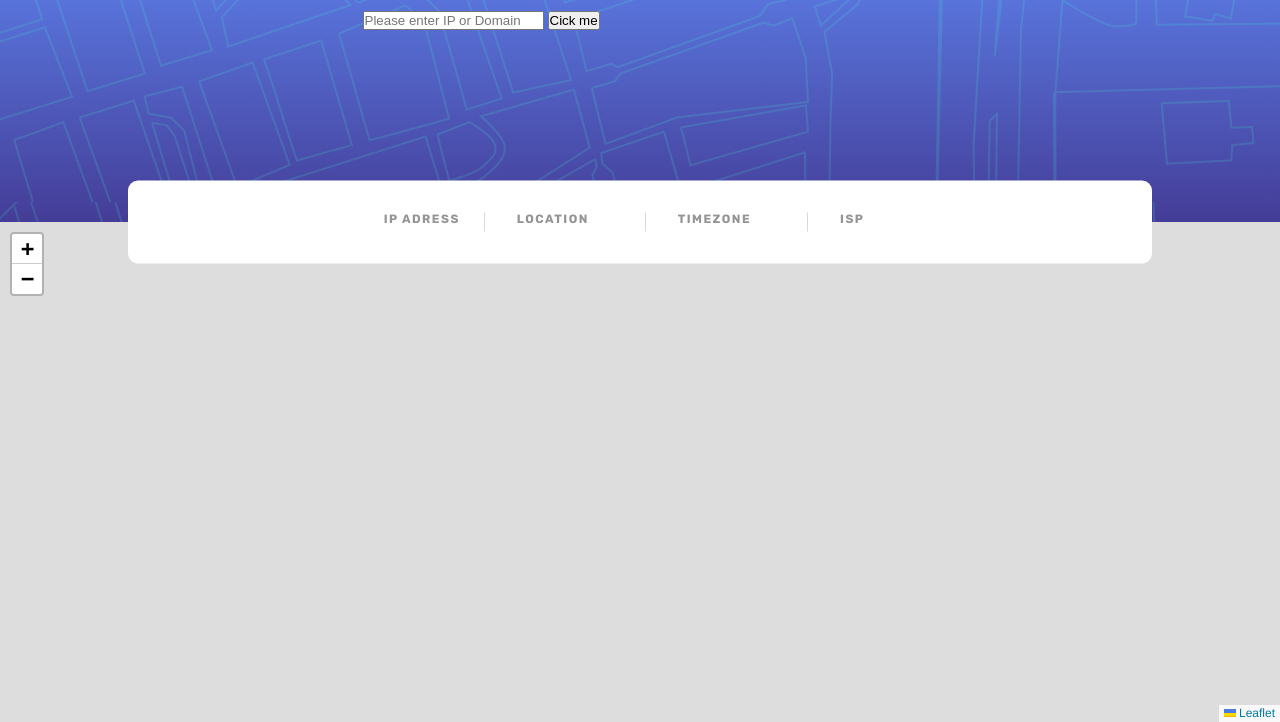
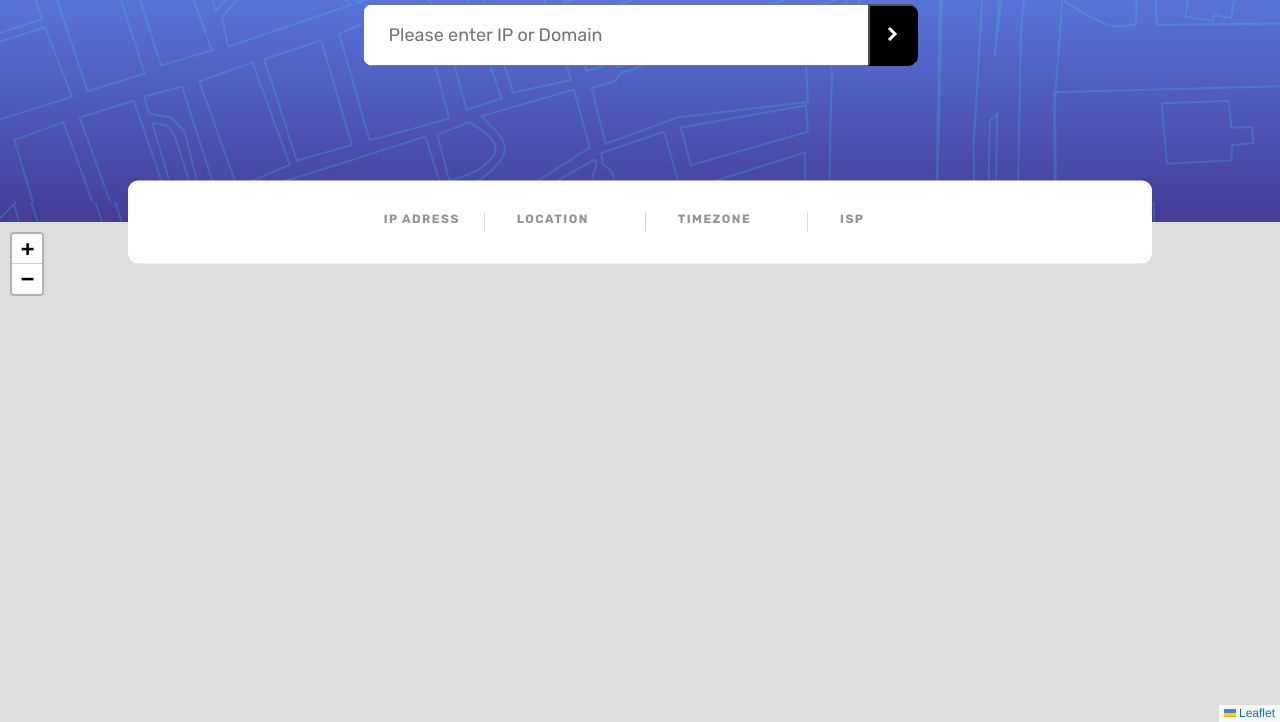
Before and after one commit to ceimiplace/ip-adress, a plain HTML site: page index.html in a window 1280 px wide. Shown: the part 78-800 px from the top of the page. Drawn offline with nearby package versions, Linux system fonts and the light colour scheme; no server answers.

Commit message:
finished

```diff
--- a/index.css
+++ b/index.css
@@ -31,15 +31,37 @@
   grid-row: 2;
   z-index: 1;
 }
+/* input design */
+.button-search {
+  width: 50px;
+  background-color: black;
+  position: absolute;
+  right: 100px;
+  height: 100%;
+  right: 0;
+}
 .input-container {
   width: 80%;
   max-width: 555px;
+  position: relative;
+  overflow: hidden;
+  border-radius: 10px;
 }
 .input-header {
-  margin-top: 26px;
-  margin-bottom: 29px;
+  height: 100%;
+  width: 100%;
+  padding: 18px 24px;
+  font-family: "Rubik";
+  font-style: normal;
+  font-weight: 400;
+  font-size: 18px;
+  line-height: 21px;
+
+  color: #2c2c2c;
+  outline: none;
 }
 .header-heading-text {
+  margin-bottom: 26px;
   color: white;
 }
 .informations {
@@ -106,4 +128,10 @@
   .information-text {
     font-size: 12px;
   }
+  .header-heading-text {
+    font-size: 32px;
+    line-height: 30px;
+
+    letter-spacing: -0.285714px;
+  }
 }
--- a/index.html
+++ b/index.html
@@ -24,7 +24,9 @@
         <h1 class="header-heading-text">IP Address Tracker</h1>
         <div class="input-container">
           <input class="input-header" placeholder="Please enter IP or Domain" />
-          <button class="button-search">Cick me</button>
+          <button class="button-search">
+            <img src="./images/icon-arrow.svg" />
+          </button>
         </div>
         <section class="informations">
           <div>
--- a/scrips.js
+++ b/scrips.js
@@ -1,4 +1,5 @@
 const map = L.map("map");
+
 let queryString = new URLSearchParams({
   apiKey: "at_KFty41RO0VuNz2swz5QJdFTsM15D1",
 });
@@ -25,6 +26,7 @@ function DisplayLocation() {
     .then((resp) => resp.json())
     .then((data) => {
       console.log(data);
+
       ipAdress.textContent = data.ip;
       locationInfo.textContent =
         data.location.city + "," + data.location.region;
@@ -32,6 +34,8 @@ function DisplayLocation() {
       isp.textContent = data.isp;
       let latitude = data.location.lat;
       let longitude = data.location.lng;
+      const marker = L.marker([latitude, longitude]).addTo(map);
+      marker.bindPopup("<b>Found it for you master").openPopup();
       map.setView([latitude, longitude], 13);
       console.log(data.ip);
     })
```
Also changed, not shown: images/icon-arrow.svg (renamed from ip-address-tracker-master/images/icon-arrow.svg).
